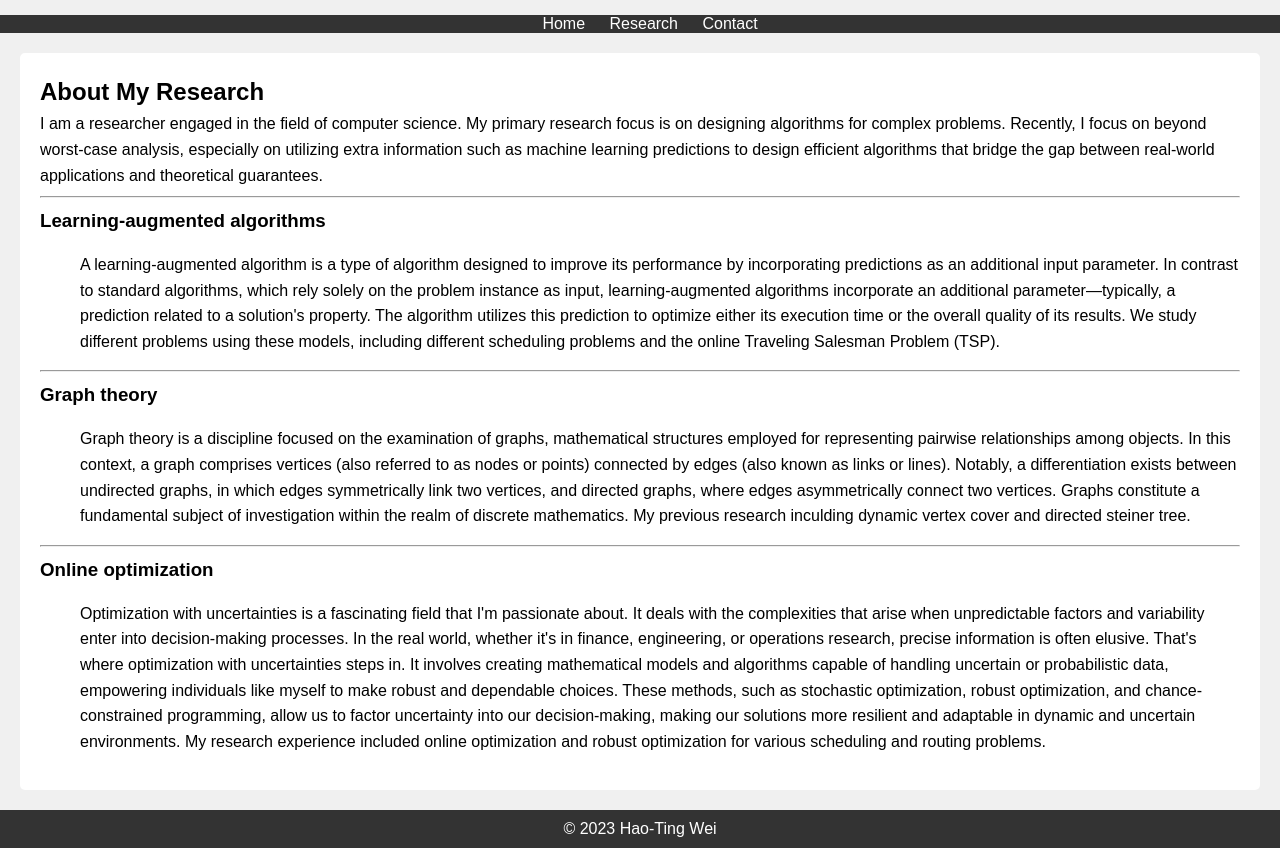
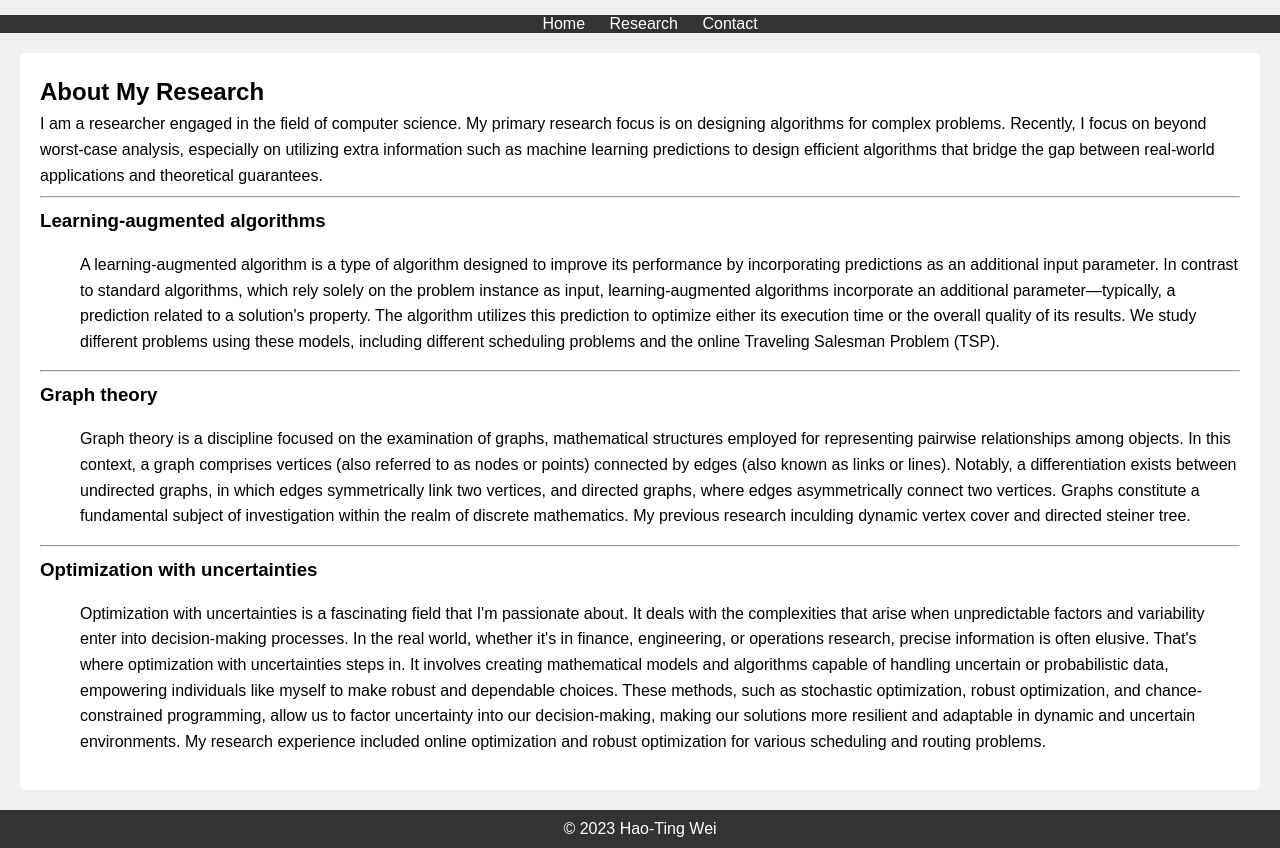
Before and after one commit to HaoTingWei/HaoTingWei.github.io, a plain HTML site: page research.html in a window 1280 px wide. Shown: the part 78-926 px from the top of the page. Drawn offline with Linux system fonts and the light colour scheme.

Commit message:
Update research.html

```diff
--- a/research.html
+++ b/research.html
@@ -32,7 +32,7 @@
     Recently, I focus on beyond worst-case analysis, especially on utilizing extra information such as machine learning predictions to design efficient algorithms
     that bridge the gap between real-world applications and theoretical guarantees.
     <hr> <!-- Horizontal line/bar -->
-    <h3>Learning-augmented algorithms</h3>
+    <h3> Learning-augmented algorithms </h3>
     <ul>
         A learning-augmented algorithm is a type of algorithm designed to improve its performance by incorporating predictions as an additional input parameter.
         In contrast to standard algorithms, which rely solely on the problem instance as input, learning-augmented algorithms incorporate an additional parameter—typically, a prediction related to a solution's property.
@@ -40,7 +40,7 @@
         We study different problems using these models, including different scheduling problems and the online Traveling Salesman Problem (TSP).
     </ul>
     <hr> <!-- Horizontal line/bar -->
-    <h3>Graph theory</h3>
+    <h3> Graph theory </h3>
     <ul>
         Graph theory is a discipline focused on the examination of graphs,
         mathematical structures employed for representing pairwise relationships among objects.
@@ -51,7 +51,7 @@
         My previous research inculding dynamic vertex cover and directed steiner tree.
     </ul>
     <hr> <!-- Horizontal line/bar -->
-    <h3>Online optimization</h3>
+    <h3> Optimization with uncertainties </h3>
     <ul>
         Optimization with uncertainties is a fascinating field that I'm passionate about. It deals with the complexities that arise when unpredictable factors and variability enter into decision-making processes.
         In the real world, whether it's in finance, engineering, or operations research, precise information is often elusive.
```
